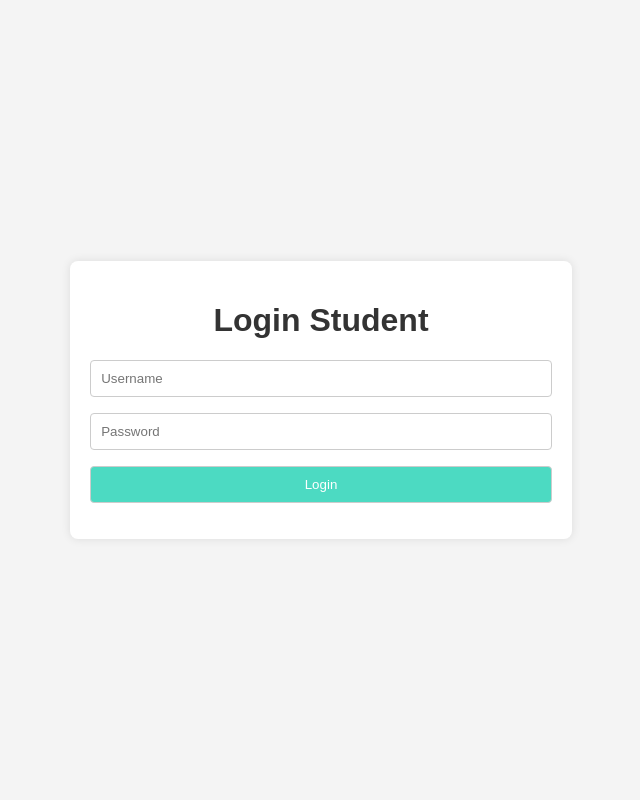
After one commit to MohammedGhara/EducationPlatform, a Django app: page /loginstudent in a window 1280 px wide. The commit adds this page. Shown: the whole page, without its empty margins (319-959 px from the left). Run offline with Django 5.2, Linux system fonts and the light colour scheme.

Commit message:
the updated verison

```diff
--- a/studentplatform/Templates/homepage.html
+++ b/studentplatform/Templates/homepage.html
@@ -24,7 +24,7 @@
               Log in
             </a>
             <ul class="dropdown-menu">
-              <li><a class="dropdown-item" href="#">Student</a></li>
+              <li><a class="dropdown-item" href="http://127.0.0.1:8000/loginstudent">Student</a></li>
               <li><a class="dropdown-item" href="#">Lecturer</a></li>
               <li><a class="dropdown-item" href="#">Parent</a></li>
             </ul>
@@ -35,8 +35,8 @@
             </a>
             <ul class="dropdown-menu">
               <li><a class="dropdown-item" href="http://127.0.0.1:8000/signupstudent">Student</a></li>
-              <li><a class="dropdown-item" href="#">Lecturer</a></li>
-              <li><a class="dropdown-item" href="#">Parent</a></li>
+              <li><a class="dropdown-item" href="http://127.0.0.1:8000/signuplecturer">Lecturer</a></li>
+              <li><a class="dropdown-item" href="http://127.0.0.1:8000/signupparent">Parent</a></li>
             </ul>
           </li>
           <li class="nav-item">
--- /dev/null
+++ b/studentplatform/Templates/loginstudent.html
@@ -0,0 +1,59 @@
+<!DOCTYPE html>
+<html lang="en">
+<head>
+    <meta charset="UTF-8">
+    <title>LoginStudent</title>
+    <style>
+        body {
+            font-family: Arial, sans-serif;
+            background-color: #f4f4f4;
+            margin: 0;
+            padding: 0;
+            display: flex;
+            align-items: center;
+            justify-content: center;
+            height: 100vh;
+        }
+
+        form {
+            background-color: #fff;
+            padding: 20px;
+            border-radius: 8px;
+            box-shadow: 0 0 10px rgba(0, 0, 0, 0.1);
+            text-align: center;
+        }
+
+        h1 {
+            color: #333;
+        }
+
+        input {
+            width: 100%;
+            padding: 10px;
+            margin-bottom: 16px;
+            border: 1px solid #ccc;
+            border-radius: 4px;
+            box-sizing: border-box;
+        }
+
+        input[type="submit"] {
+            background-color: #3498db;
+            color: #fff;
+            cursor: pointer;
+        }
+
+        input[type="submit"]:hover {
+            background-color: #2980b9;
+        }
+    </style>
+</head>
+<body>
+    <form method="post" action="">
+        {% csrf_token %}
+        <h1>Login Student</h1>
+        <input type="text" placeholder="Username" name="username">
+        <input type="password" placeholder="Password" name="password">
+        <input style="background-color: #4cdac2" type="submit" value="Login">
+    </form>
+</body>
+</html>
--- a/studentplatform/core/urls.py
+++ b/studentplatform/core/urls.py
@@ -6,5 +6,6 @@ urlpatterns = [
     path('signupstudent',SignupStudent.as_view() , name='signupstudent'),
     path('signupparent',SignupParent.as_view() , name='signupparent'),
     path('signuplecturer',SignupLecturer.as_view() , name='signupLecturer'),
+    path('loginstudent',loginstudent, name='loginstudent'),
 
 ]
--- a/studentplatform/core/views.py
+++ b/studentplatform/core/views.py
@@ -3,6 +3,8 @@ from django.http import HttpResponse
 from django.views.generic.edit import CreateView
 from django.contrib.auth.models import User
 from .forms import *
+from django.contrib.auth.decorators import login_required
+from django.contrib.auth import  authenticate , login
 # Create your views here.
 
 
@@ -34,6 +36,20 @@ class SignupParent(CreateView):
             return redirect('homepage')
 
 
+def loginstudent(request):
+    if request.method == "GET" :
+        return render(request,'loginstudent.html')
+    elif request.method == "POST":
+        username = request.POST.get('username')
+        password = request.POST.get('password')
+        user = authenticate(username=username,password=password)
+        if user is not None:
+            login(request,user)
+            return redirect('homepage')
+        else:
+            print("wrong username or password")
+            return redirect('loginstudent')
+
 
 
 def homepage(request):
```
